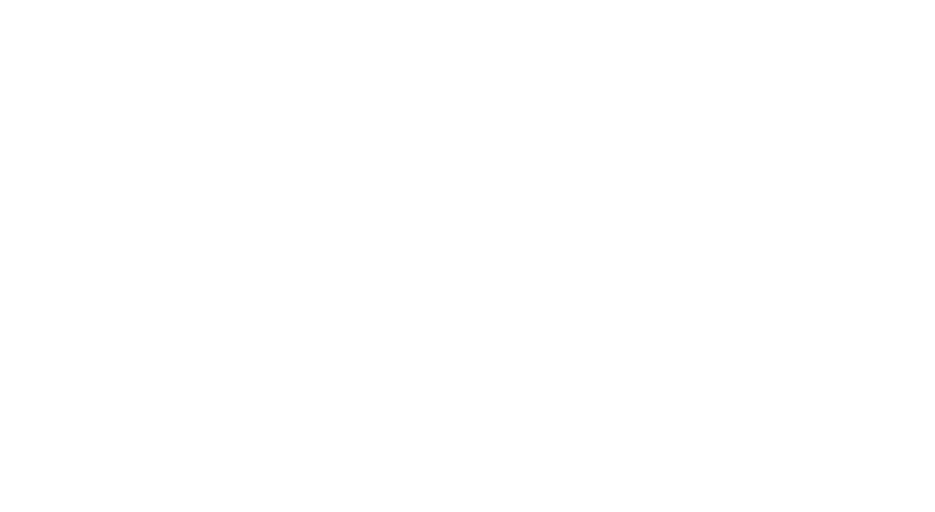
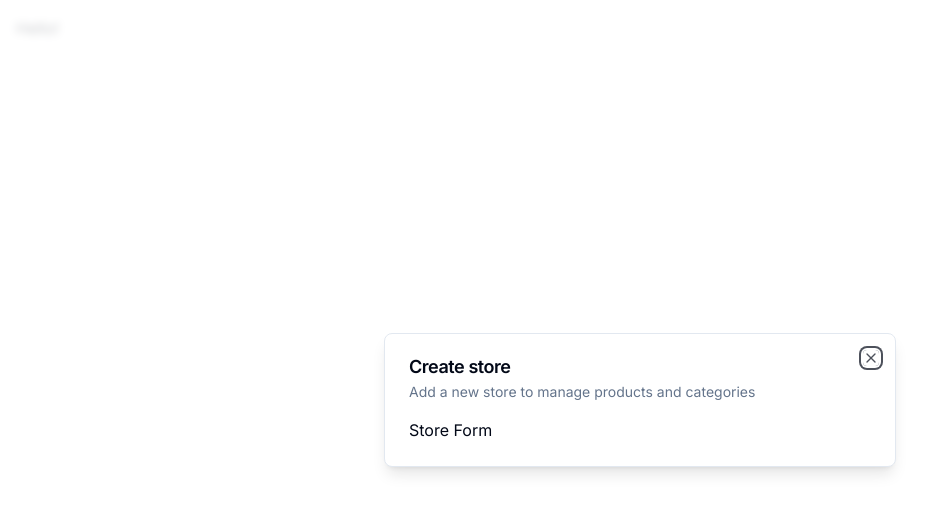
Before and after one commit to AlexPirko/next13-ecommerce-admin, a Next.js app: page / in a window 1280 px wide. Shown: the top 512 px of the page, without its empty margins (0-935 px from the left). Built offline with nearby package versions, Linux system fonts and the light colour scheme.

Commit message:
add modal

```diff
--- a/app/(root)/page.tsx
+++ b/app/(root)/page.tsx
@@ -1,11 +1,19 @@
-import { UserButton } from '@clerk/nextjs';
+'use client';
+import { useEffect } from 'react';
+
+import { useStoreModal } from '@/hooks/use-store-modal';
 
 const SetupPage = () => {
-    return (
-        <div className='p-4'>
-            <UserButton afterSignOutUrl='/' />
-        </div>
-    );
+    const onOpen = useStoreModal((state) => state.onOpen);
+    const isOpen = useStoreModal((state) => state.isOpen);
+
+    useEffect(() => {
+        if (!isOpen) {
+            onOpen();
+        }
+    }, [isOpen, onOpen]);
+
+    return <div className='p-4'>Hello!</div>;
 };
 
 export default SetupPage;
--- a/app/layout.tsx
+++ b/app/layout.tsx
@@ -1,11 +1,13 @@
 import './globals.css';
-import type { Metadata } from 'next';
+
 import { Inter } from 'next/font/google';
 import { ClerkProvider } from '@clerk/nextjs';
 
+import { ModalProvider } from '@/providers/modal-provider';
+
 const inter = Inter({ subsets: ['latin'] });
 
-export const metadata: Metadata = {
+export const metadata = {
     title: 'Admin Dashboard',
     description: 'Generated by create next app',
 };
@@ -14,7 +16,10 @@ export default function RootLayout({ children }: { children: React.ReactNode })
     return (
         <ClerkProvider>
             <html lang='en'>
-                <body className={inter.className}>{children}</body>
+                <body className={inter.className}>
+                    <ModalProvider />
+                    {children}
+                </body>
             </html>
         </ClerkProvider>
     );
--- /dev/null
+++ b/components/modals/store-modal.tsx
@@ -0,0 +1,19 @@
+'use client';
+import { useStoreModal } from '@/hooks/use-store-modal';
+import { Modal } from '@/components/ui/modal';
+
+export const StoreModal = () => {
+    const storeModal = useStoreModal();
+
+    return (
+        <Modal
+            title='Create store'
+            description='Add a new store to manage products and categories'
+            isOpen={storeModal.isOpen}
+            onClose={() => {
+                storeModal.onClose;
+            }}>
+            Store Form
+        </Modal>
+    );
+};
--- /dev/null
+++ b/components/ui/dialog.tsx
@@ -0,0 +1,96 @@
+'use client';
+
+import * as React from 'react';
+import * as DialogPrimitive from '@radix-ui/react-dialog';
+import { X } from 'lucide-react';
+
+import { cn } from '@/lib/utils';
+
+const Dialog = DialogPrimitive.Root;
+
+const DialogTrigger = DialogPrimitive.Trigger;
+
+const DialogPortal = DialogPrimitive.Portal;
+
+const DialogClose = DialogPrimitive.Close;
+
+const DialogOverlay = React.forwardRef<
+    React.ElementRef<typeof DialogPrimitive.Overlay>,
+    React.ComponentPropsWithoutRef<typeof DialogPrimitive.Overlay>
+>(({ className, ...props }, ref) => (
+    <DialogPrimitive.Overlay
+        ref={ref}
+        className={cn(
+            'fixed inset-0 z-50 bg-background/80 backdrop-blur-sm data-[state=open]:animate-in data-[state=closed]:animate-out data-[state=closed]:fade-out-0 data-[state=open]:fade-in-0',
+            className,
+        )}
+        {...props}
+    />
+));
+DialogOverlay.displayName = DialogPrimitive.Overlay.displayName;
+
+const DialogContent = React.forwardRef<
+    React.ElementRef<typeof DialogPrimitive.Content>,
+    React.ComponentPropsWithoutRef<typeof DialogPrimitive.Content>
+>(({ className, children, ...props }, ref) => (
+    <DialogPortal>
+        <DialogOverlay />
+        <DialogPrimitive.Content
+            ref={ref}
+            className={cn(
+                'fixed left-[50%] top-[50%] z-50 grid w-full max-w-lg translate-x-[-50%] translate-y-[-50%] gap-4 border bg-background p-6 shadow-lg duration-200 data-[state=open]:animate-in data-[state=closed]:animate-out data-[state=closed]:fade-out-0 data-[state=open]:fade-in-0 data-[state=closed]:zoom-out-95 data-[state=open]:zoom-in-95 data-[state=closed]:slide-out-to-left-1/2 data-[state=closed]:slide-out-to-top-[48%] data-[state=open]:slide-in-from-left-1/2 data-[state=open]:slide-in-from-top-[48%] sm:rounded-lg md:w-full',
+                className,
+            )}
+            {...props}>
+            {children}
+            <DialogPrimitive.Close className='absolute right-4 top-4 rounded-sm opacity-70 ring-offset-background transition-opacity hover:opacity-100 focus:outline-none focus:ring-2 focus:ring-ring focus:ring-offset-2 disabled:pointer-events-none data-[state=open]:bg-accent data-[state=open]:text-muted-foreground'>
+                <X className='h-4 w-4' />
+                <span className='sr-only'>Close</span>
+            </DialogPrimitive.Close>
+        </DialogPrimitive.Content>
+    </DialogPortal>
+));
+DialogContent.displayName = DialogPrimitive.Content.displayName;
+
+const DialogHeader = ({ className, ...props }: React.HTMLAttributes<HTMLDivElement>) => (
+    <div className={cn('flex flex-col space-y-1.5 text-center sm:text-left', className)} {...props} />
+);
+DialogHeader.displayName = 'DialogHeader';
+
+const DialogFooter = ({ className, ...props }: React.HTMLAttributes<HTMLDivElement>) => (
+    <div className={cn('flex flex-col-reverse sm:flex-row sm:justify-end sm:space-x-2', className)} {...props} />
+);
+DialogFooter.displayName = 'DialogFooter';
+
+const DialogTitle = React.forwardRef<
+    React.ElementRef<typeof DialogPrimitive.Title>,
+    React.ComponentPropsWithoutRef<typeof DialogPrimitive.Title>
+>(({ className, ...props }, ref) => (
+    <DialogPrimitive.Title
+        ref={ref}
+        className={cn('text-lg font-semibold leading-none tracking-tight', className)}
+        {...props}
+    />
+));
+DialogTitle.displayName = DialogPrimitive.Title.displayName;
+
+const DialogDescription = React.forwardRef<
+    React.ElementRef<typeof DialogPrimitive.Description>,
+    React.ComponentPropsWithoutRef<typeof DialogPrimitive.Description>
+>(({ className, ...props }, ref) => (
+    <DialogPrimitive.Description ref={ref} className={cn('text-sm text-muted-foreground', className)} {...props} />
+));
+DialogDescription.displayName = DialogPrimitive.Description.displayName;
+
+export {
+    Dialog,
+    DialogPortal,
+    DialogOverlay,
+    DialogClose,
+    DialogTrigger,
+    DialogContent,
+    DialogHeader,
+    DialogFooter,
+    DialogTitle,
+    DialogDescription,
+};
--- /dev/null
+++ b/components/ui/modal.tsx
@@ -0,0 +1,31 @@
+'use client';
+
+import { Dialog, DialogContent, DialogDescription, DialogHeader, DialogTitle } from '@/components/ui/dialog';
+
+interface ModalProps {
+    title: string;
+    description: string;
+    isOpen: boolean;
+    onClose: () => void;
+    children?: React.ReactNode;
+}
+
+export const Modal: React.FC<ModalProps> = ({ title, description, isOpen, onClose, children }) => {
+    const onChange = (open: boolean) => {
+        if (!open) {
+            onClose();
+        }
+    };
+
+    return (
+        <Dialog open={isOpen} onOpenChange={onChange}>
+            <DialogContent>
+                <DialogHeader>
+                    <DialogTitle>{title}</DialogTitle>
+                    <DialogDescription>{description}</DialogDescription>
+                </DialogHeader>
+                <div>{children}</div>
+            </DialogContent>
+        </Dialog>
+    );
+};
--- /dev/null
+++ b/hooks/use-store-modal.tsx
@@ -0,0 +1,13 @@
+import { create } from 'zustand';
+
+interface useStoreModalStore {
+    isOpen: boolean;
+    onOpen: () => void;
+    onClose: () => void;
+}
+
+export const useStoreModal = create<useStoreModalStore>((set) => ({
+    isOpen: false,
+    onOpen: () => set({ isOpen: true }),
+    onClose: () => set({ isOpen: false }),
+}));
--- a/package.json
+++ b/package.json
@@ -10,6 +10,7 @@
   },
   "dependencies": {
     "@clerk/nextjs": "^4.26.2",
+    "@radix-ui/react-dialog": "^1.0.5",
     "@radix-ui/react-slot": "^1.0.2",
     "class-variance-authority": "^0.7.0",
     "clsx": "^2.0.0",
@@ -18,7 +19,8 @@
     "react": "^18",
     "react-dom": "^18",
     "tailwind-merge": "^2.0.0",
-    "tailwindcss-animate": "^1.0.7"
+    "tailwindcss-animate": "^1.0.7",
+    "zustand": "^4.4.6"
   },
   "devDependencies": {
     "@types/node": "^20",
--- /dev/null
+++ b/providers/modal-provider.tsx
@@ -0,0 +1,23 @@
+'use client';
+
+import { useEffect, useState } from 'react';
+
+import { StoreModal } from '@/components/modals/store-modal';
+
+export const ModalProvider = () => {
+    const [isMounted, setIsMounted] = useState(false);
+
+    useEffect(() => {
+        setIsMounted(true);
+    }, []);
+
+    if (!isMounted) {
+        return null;
+    }
+
+    return (
+        <>
+            <StoreModal />
+        </>
+    );
+};
```
Also changed, not shown: 1 other file (tests, documents, lock files or other folders).
